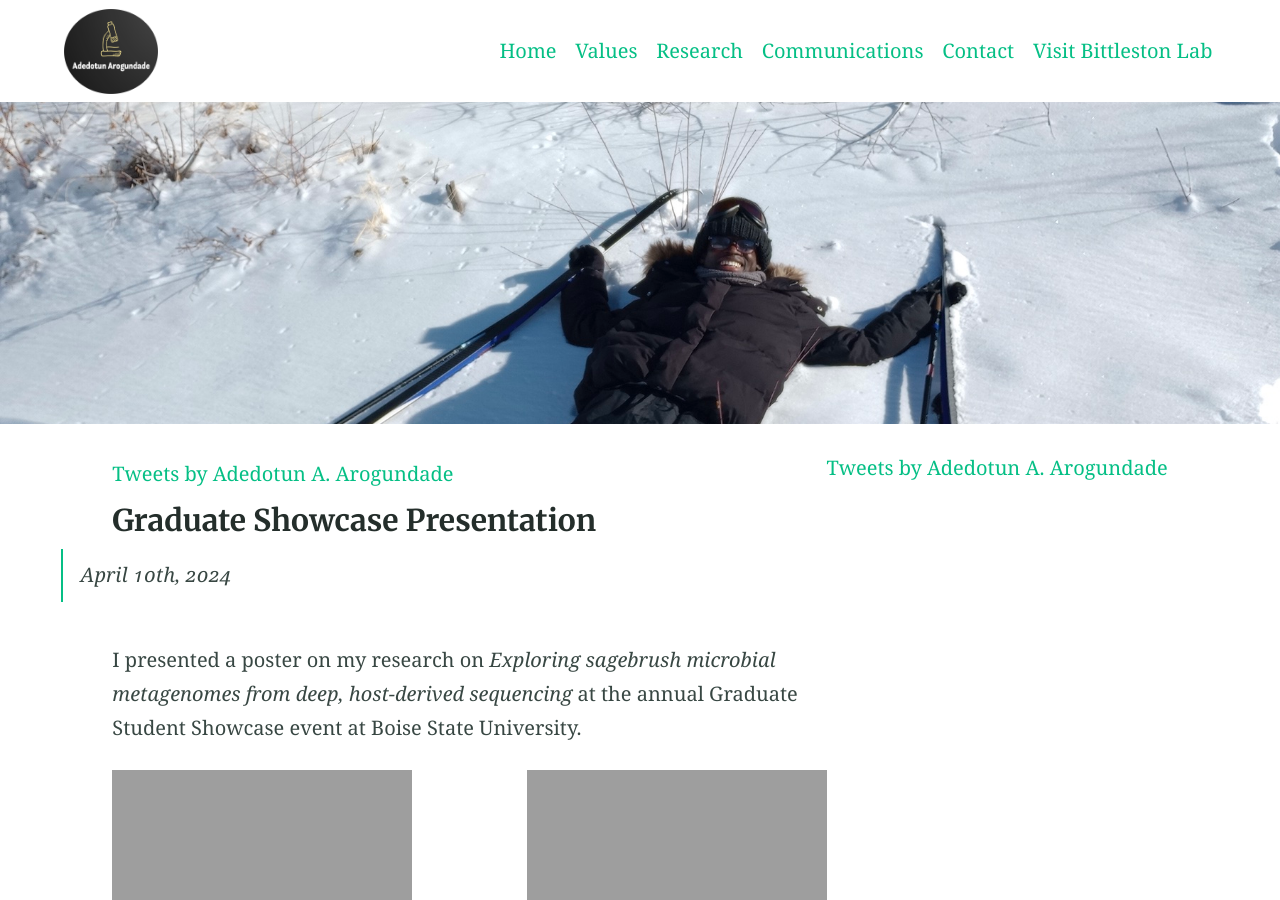
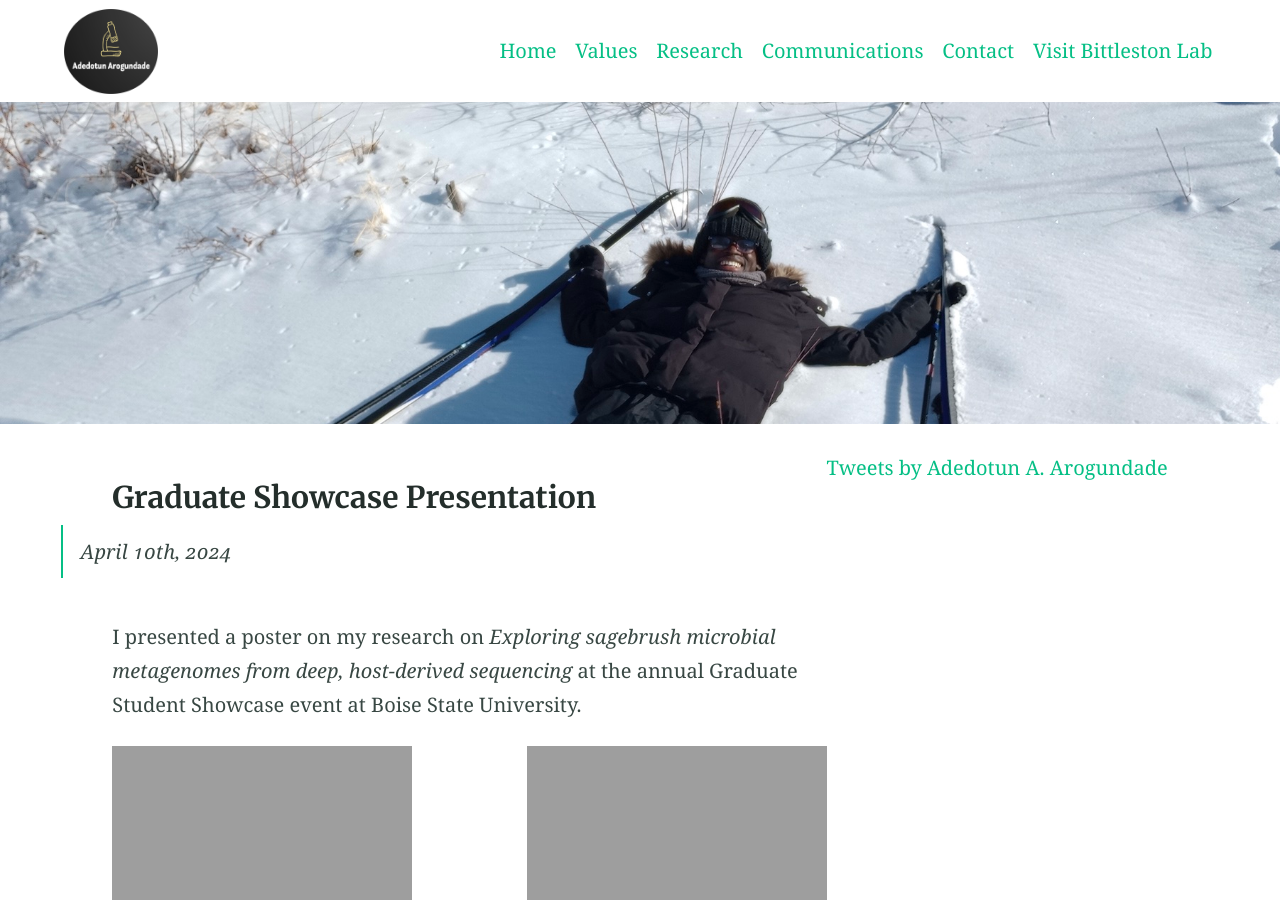
Before and after one commit to AdeArogundade/arogundadeadedotun, a Jekyll site: the page built from communications.md, in a window 1280 px wide and 900 px high. Built offline with Jekyll 4.4.1, drawn with Linux system fonts in a browser that asks for light colours; comment, search, counter and statistics services are not loaded.

Commit message:
Update communications.md

```diff
--- a/communications.md
+++ b/communications.md
@@ -6,12 +6,6 @@ feature_image: "https://adearogundade.github.io/arogundadeadedotun/assets/Images
 excerpt: ""
 aside: true
 ---
-
-|
-
-<div id="twitter-feed">
-    {% include twitter_widget.html %}
-</div>
 
 |
 
```
